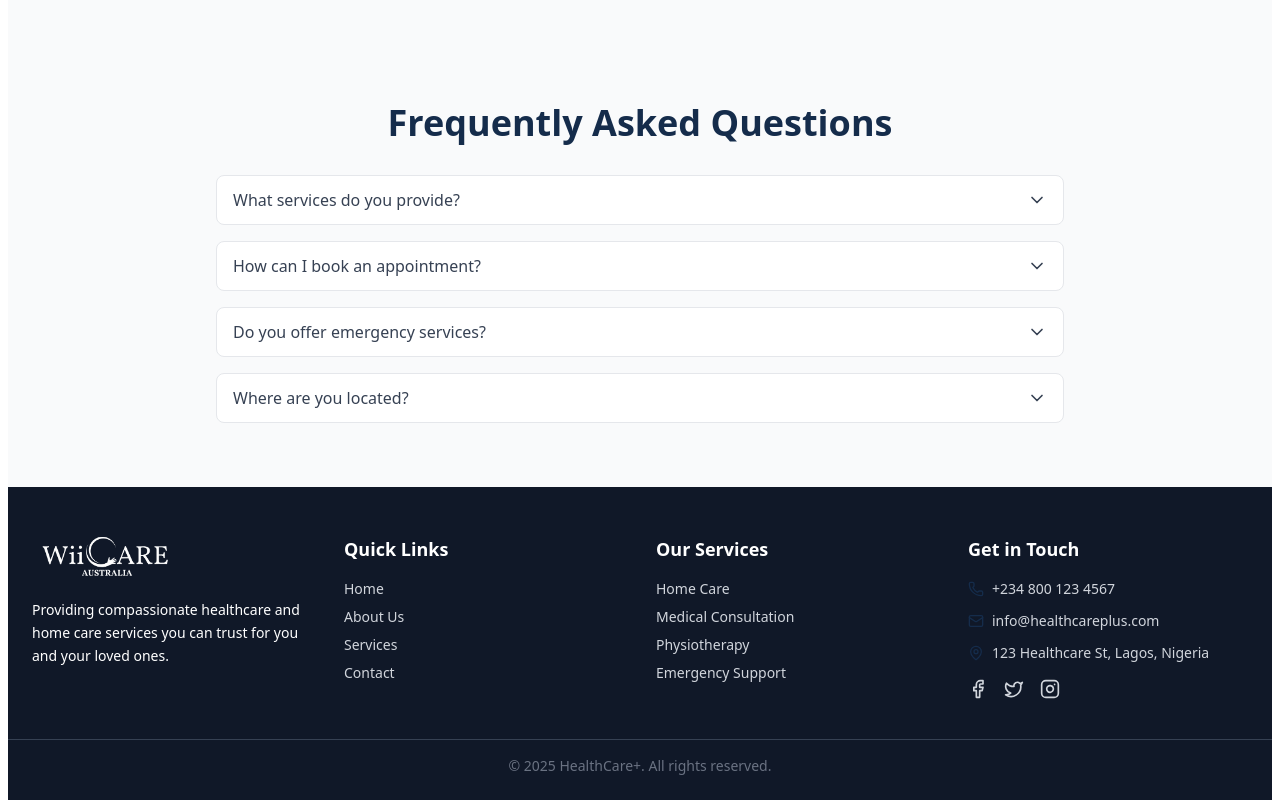
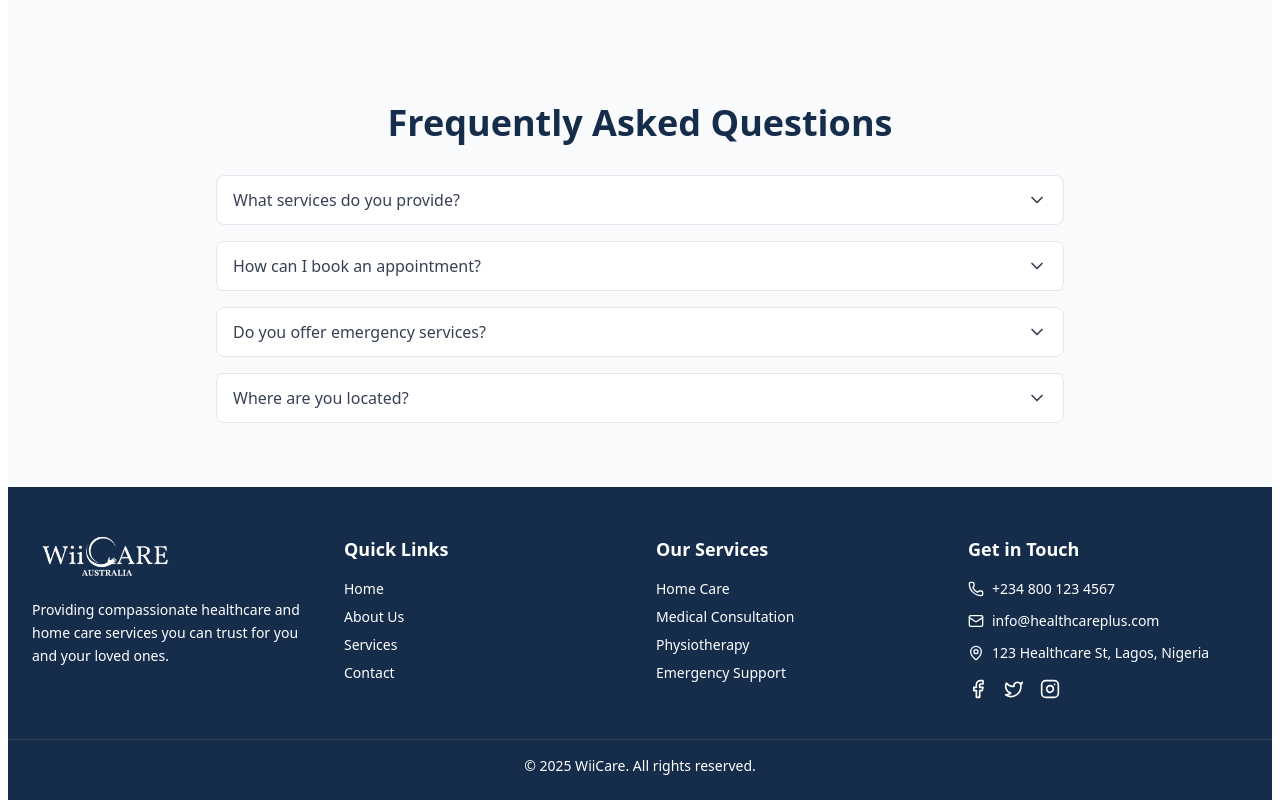
Before and after one commit to saude27/WiiCare, a React (Vite) app: page / in a window 1280 px wide. Shown: the part 3408-4208 px from the top of the page. Built offline with nearby package versions, Linux system fonts and the light colour scheme.

Commit message:
made few changes

```diff
--- a/src/components/Footer.jsx
+++ b/src/components/Footer.jsx
@@ -3,7 +3,7 @@ import { Facebook, Twitter, Instagram, Mail, Phone, MapPin } from "lucide-react"
 
 const Footer = () => {
   return (
-    <footer className="bg-gray-900 text-gray-300 pt-12 pb-6">
+    <footer className="bg-brandBlueColor text-white pt-12 pb-6">
       <div className="max-w-7xl mx-auto px-6 grid grid-cols-1 md:grid-cols-4 gap-8">
         {/* Brand Section */}
         <div>
@@ -46,28 +46,28 @@ const Footer = () => {
           <h3 className="text-lg font-semibold text-white mb-4">Get in Touch</h3>
           <ul className="space-y-3 text-sm">
             <li className="flex items-center gap-2">
-              <Phone className="w-4 h-4 text-brandBlueColor" />
+              <Phone className="w-4 h-4 text-white" />
               +234 800 123 4567
             </li>
             <li className="flex items-center gap-2">
-              <Mail className="w-4 h-4 text-brandBlueColor" />
+              <Mail className="w-4 h-4 text-white" />
               info@healthcareplus.com
             </li>
             <li className="flex items-center gap-2">
-              <MapPin className="w-4 h-4 text-brandBlueColor" />
+              <MapPin className="w-4 h-4 text-white" />
               123 Healthcare St, Lagos, Nigeria
             </li>
           </ul>
 
           {/* Social Icons */}
           <div className="flex gap-4 mt-4">
-            <a href="#" className="hover:text-white">
+            <a href="#" className="text-white">
               <Facebook className="w-5 h-5" />
             </a>
-            <a href="#" className="hover:text-white">
+            <a href="#" className="text-white">
               <Twitter className="w-5 h-5" />
             </a>
-            <a href="#" className="hover:text-white">
+            <a href="#" className="text-white">
               <Instagram className="w-5 h-5" />
             </a>
           </div>
@@ -75,8 +75,8 @@ const Footer = () => {
       </div>
 
       {/* Bottom Bar */}
-      <div className="border-t border-gray-700 mt-10 pt-4 text-center text-sm text-gray-500">
-        © {new Date().getFullYear()} HealthCare+. All rights reserved.
+      <div className="border-t border-gray-700 mt-10 pt-4 text-center text-sm text-white">
+        © {new Date().getFullYear()} WiiCare. All rights reserved.
       </div>
     </footer>
   );
```
